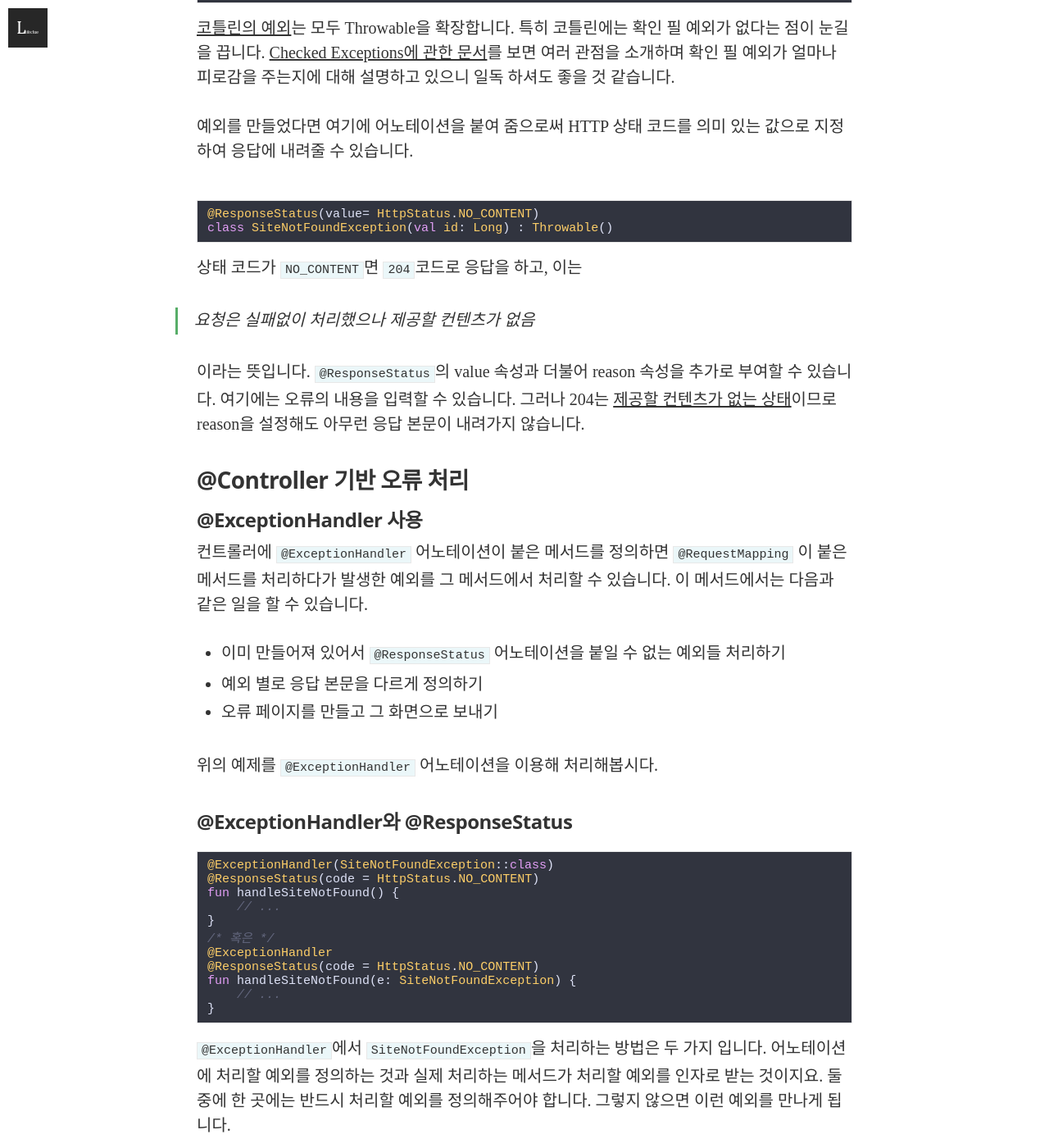
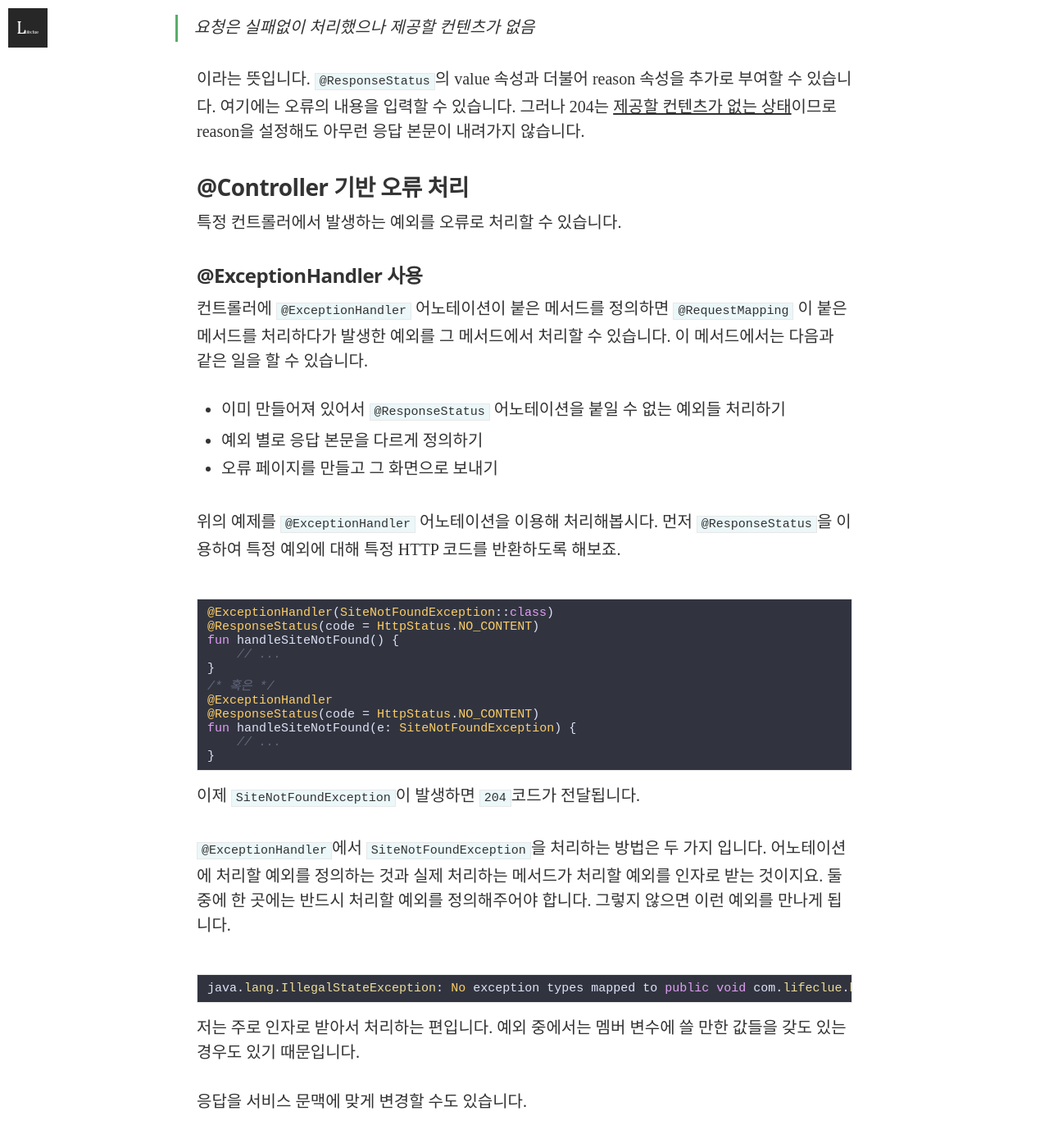
Before and after one commit to Lifeclue/blog, a Jekyll site: the page built from _posts/2018-04-03-api-error-handling.markdown, in a window 1280 px wide and 1400 px high, scrolled down 2658 px. Shown: the whole window at 82% size. Built offline with Jekyll 4.4.1, drawn with Linux system fonts in a browser that asks for light colours; nearby versions of some CDN libraries; some web fonts are replaced; comment, search, counter and statistics services are not loaded; some of the changed text lies outside the part shown.

Commit message:
Rework 'API error handing'

````diff
--- a/_posts/2018-04-03-api-error-handling.markdown
+++ b/_posts/2018-04-03-api-error-handling.markdown
@@ -8,9 +8,7 @@
 ---
 여러분의 API는 안녕하신가요? 모든 API가 성공적으로 응답하는 것은 물론 아니겠지요. 요청에 실수가 있었을 수도 있고 API에 버그가 있을 수도 있습니다. 네트워크는 항상 불신해야 합니다. DB에 문제가 생길 수도 있습니다. 이런 경우에 API는 오류를 반환합니다.
 
-## Spring 기본 오류
-
-Famphlet이라는 프로젝트가 있다고 해 봅시다. Famphlet의 API는 `/sites`로 시작합니다. 그런데 API 사용자가 오타를 내면 어떨까요?
+먼저 스프링이 어떻게 오류를 반환하는지 살펴보도록 할게요. Famphlet이라는 프로젝트가 있다고 해 봅시다. Famphlet의 API는 `/sites`로 시작합니다. 그런데 API 사용자가 오타를 내면 어떨까요?
 
 ```
 http://localhost:8080/site
@@ -92,6 +86,8 @@
 
 ### @Controller 기반 오류 처리
 
+특정 컨트롤러에서 발생하는 예외를 오류로 처리할 수 있습니다.
+
 #### @ExceptionHandler 사용
 
 컨트롤러에 `@ExceptionHandler` 어노테이션이 붙은 메서드를 정의하면 `@RequestMapping` 이 붙은 메서드를 처리하다가 발생한 예외를 그 메서드에서 처리할 수 있습니다. 이 메서드에서는 다음과 같은 일을 할 수 있습니다.
@@ -100,9 +96,7 @@
 - 예외 별로 응답 본문을 다르게 정의하기
 - 오류 페이지를 만들고 그 화면으로 보내기
 
-위의 예제를 `@ExceptionHandler` 어노테이션을 이용해 처리해봅시다.
-
-##### @ExceptionHandler와 @ResponseStatus
+위의 예제를 `@ExceptionHandler` 어노테이션을 이용해 처리해봅시다. 먼저 `@ResponseStatus`을 이용하여 특정 예외에 대해 특정 HTTP 코드를 반환하도록 해보죠.
 
 ```kotlin
 @ExceptionHandler(SiteNotFoundException::class)
@@ -118,6 +112,8 @@
 }
 ```
 
+이제 `SiteNotFoundException`이 발생하면 `204`코드가 전달됩니다.
+
 `@ExceptionHandler`에서 `SiteNotFoundException`을 처리하는 방법은 두 가지 입니다. 어노테이션에 처리할 예외를 정의하는 것과 실제 처리하는 메서드가 처리할 예외를 인자로 받는 것이지요. 둘 중에 한 곳에는 반드시 처리할 예외를 정의해주어야 합니다. 그렇지 않으면 이런 예외를 만나게 됩니다.
 
 ```java
````
Also changed, not shown: other parts of _posts/2018-04-03-api-error-handling.markdown (+0 -6 lines).
